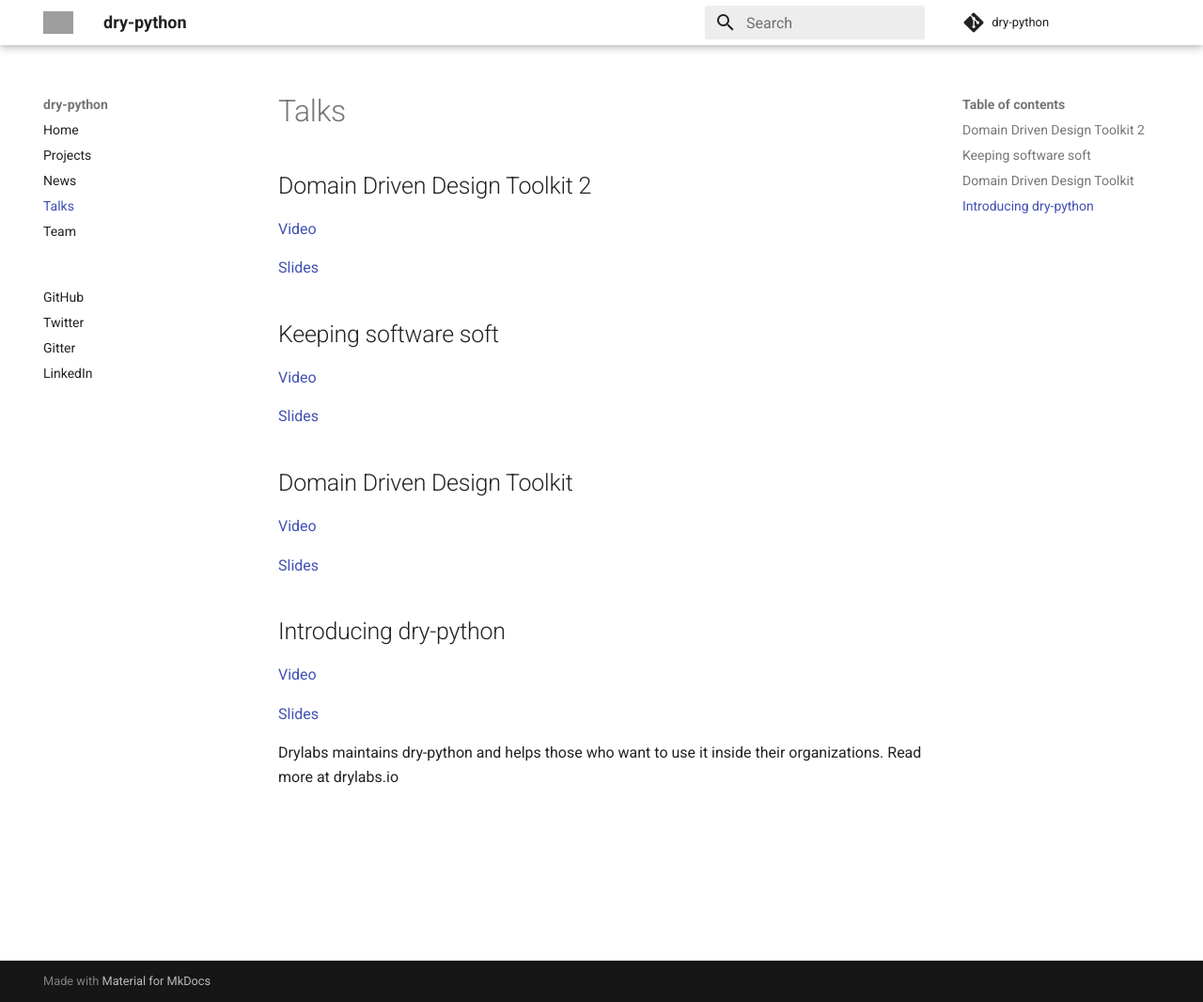
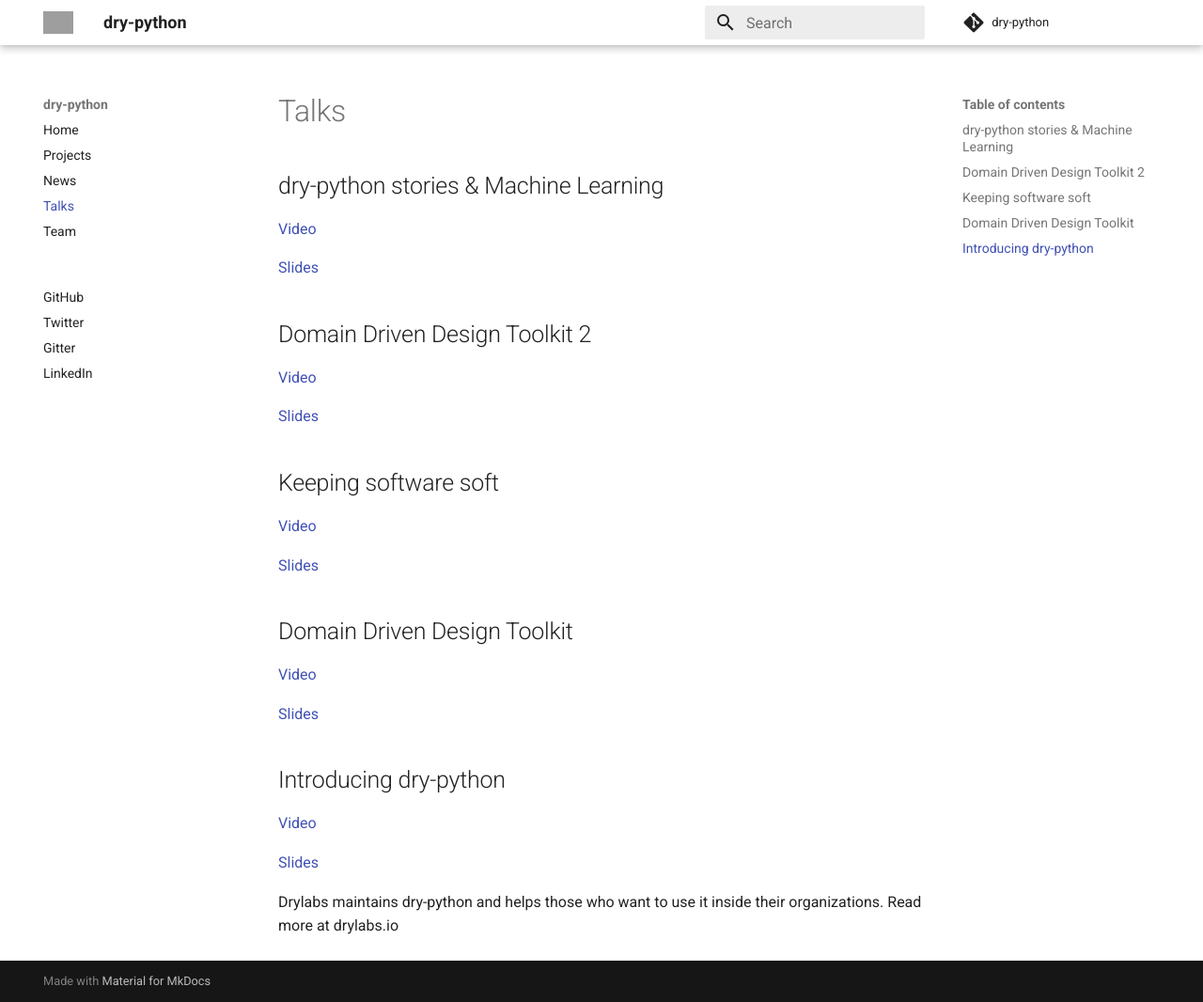
Before and after one commit to dry-python/dry-python.github.io, an MkDocs documentation site: the page built from docs/talks.md, in a window 1280 px wide and 1066 px high. Shown: the whole window at 94% size. Built offline with MkDocs 1.6.1 and Material for MkDocs 9.7.7, drawn with Linux system fonts in a browser that asks for light colours; grey boxes are pictures that could not be loaded.

Commit message:
Add dry-python stories & machine learning talk. (#342)

```diff
--- a/docs/talks.md
+++ b/docs/talks.md
@@ -1,4 +1,10 @@
 # Talks
+
+## dry-python stories & Machine Learning
+
+[Video](https://www.youtube.com/watch?v=sjbiKdikybY)
+
+[Slides](https://speakerdeck.com/moscowdjango/dry-python-stories-and-machine-learning)
 
 ## Domain Driven Design Toolkit 2
 
```
